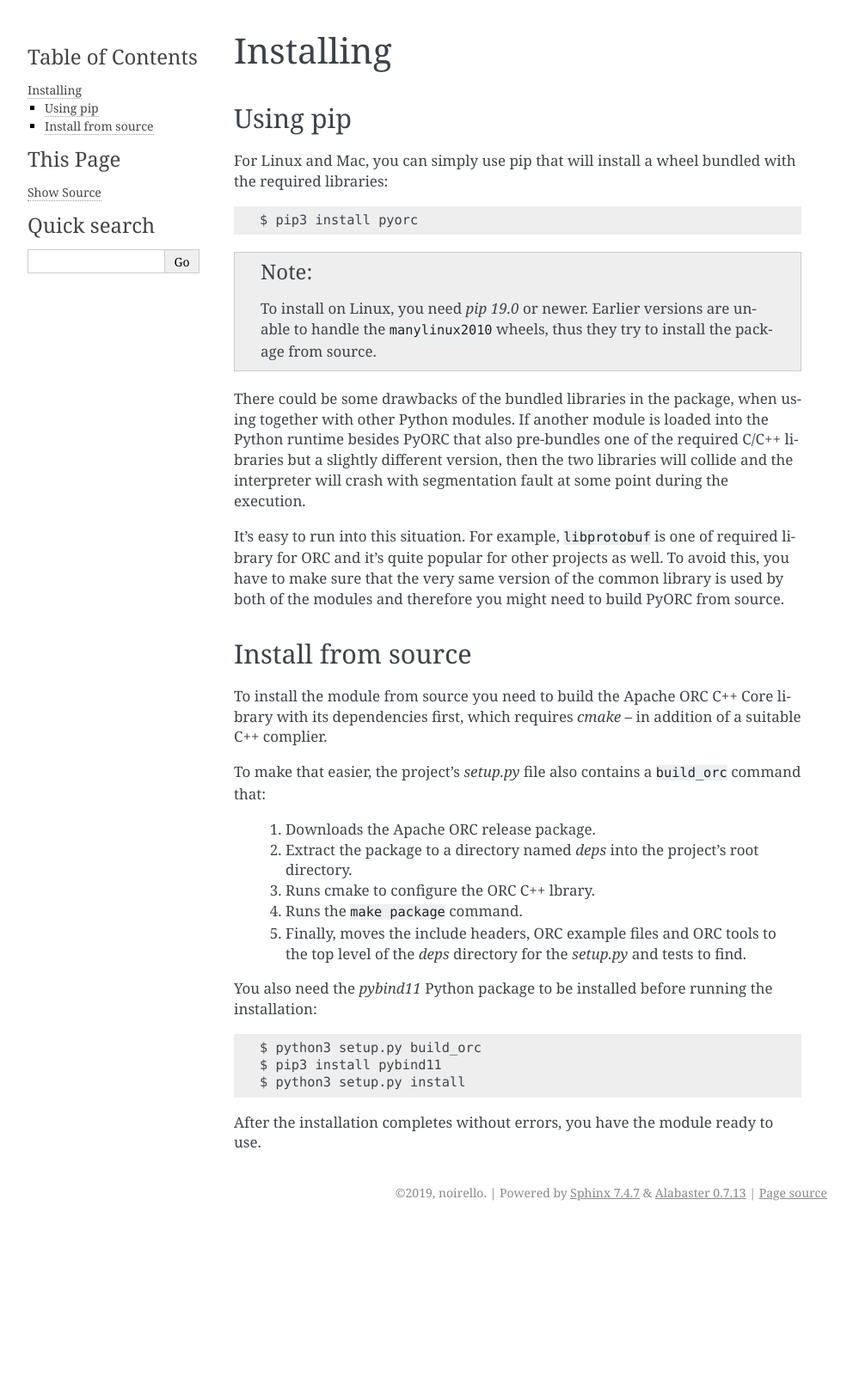
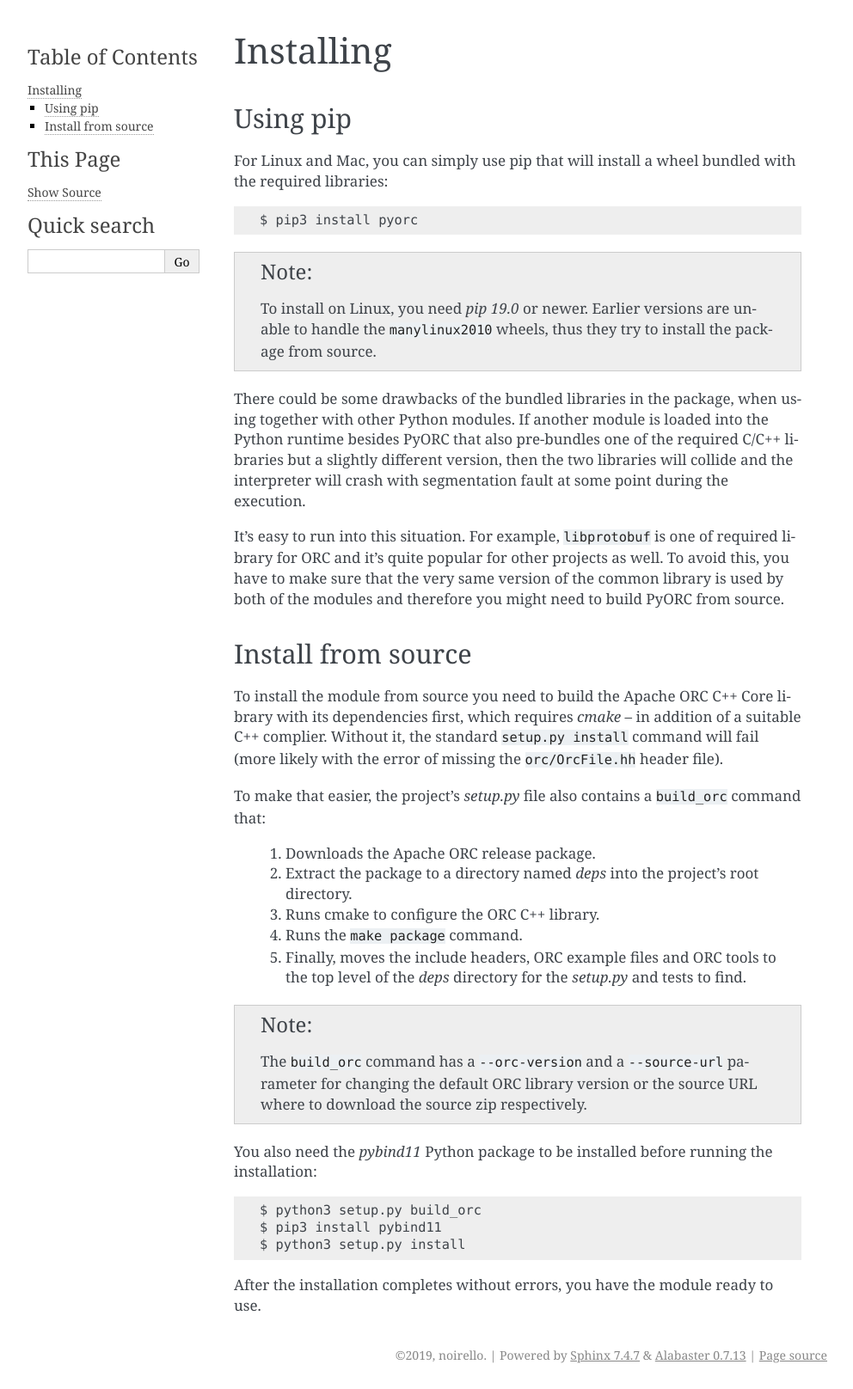
Before and after one commit to noirello/pyorc, a Sphinx documentation site: the page built from docs/install.rst, in a window 1280 px wide. Shown: the whole page at 86% size, without its empty margins (148-1140 px from the left). Built offline with Sphinx 7.4.7, drawn with Linux system fonts in a browser that asks for light colours; before the commit the page ends 1427 px from its top, so only the background shows below that.

Commit message:
Add some missing notes about installing the package from source

```diff
--- a/docs/install.rst
+++ b/docs/install.rst
@@ -33,7 +33,9 @@
 
 To install the module from source you need to build the Apache ORC C++ Core
 library with its dependencies first, which requires `cmake` -- in addition of
-a suitable C++ complier.
+a suitable C++ complier. Without it, the standard ``setup.py install``
+command will fail (more likely with the error of missing the ``orc/OrcFile.hh``
+header file).
 
 To make that easier, the project's `setup.py` file also contains a
 ``build_orc`` command that:
@@ -41,11 +43,16 @@
     1. Downloads the Apache ORC release package.
     2. Extract the package to a directory named `deps` into the project's
        root directory.
-    3. Runs cmake to configure the ORC C++ lbrary.
+    3. Runs cmake to configure the ORC C++ library.
     4. Runs the ``make package`` command.
     5. Finally, moves the include headers, ORC example files and ORC tools
        to the top level of the `deps` directory for the `setup.py` and tests
        to find.
+
+.. note::
+    The ``build_orc`` command has a ``--orc-version`` and a ``--source-url``
+    parameter for changing the default ORC library version or the source URL
+    where to download the source zip respectively.
 
 You also need the `pybind11` Python package to be installed before running
 the installation::
```
